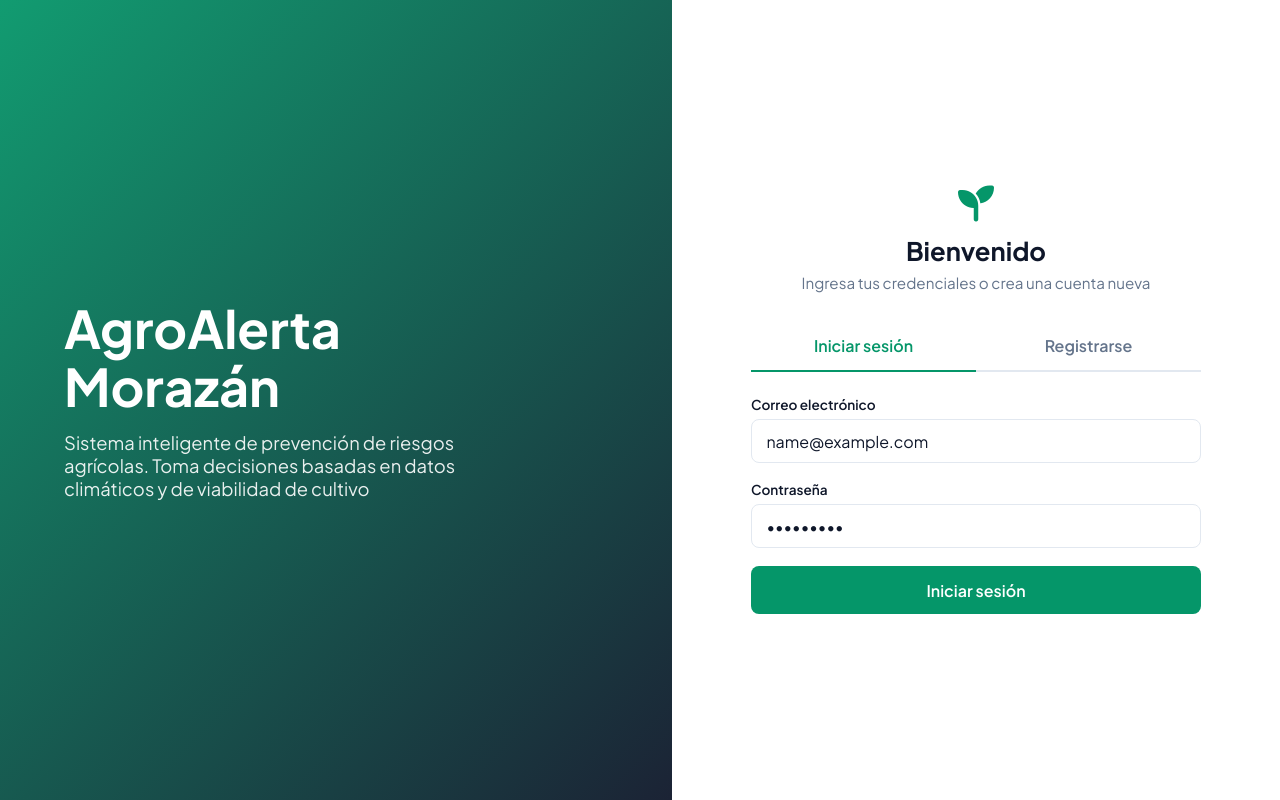
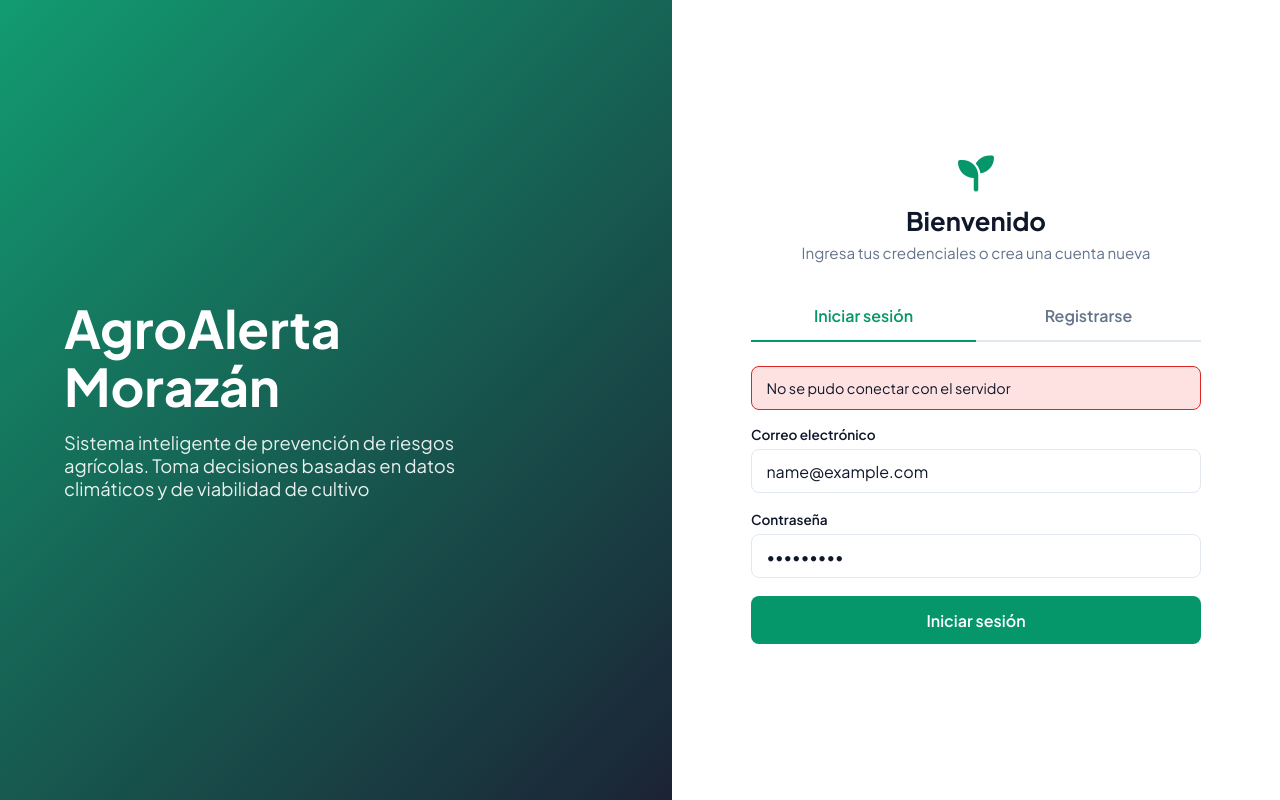
Before and after one commit to YonaZakkart/agroalerta-sv, an Angular app in the folder frontend/: page /login in a window 1280 px wide. Both pictures are taken after typing "name@example.com", "Sample123" into the empty fields and a click on the button "Iniciar sesión". Built offline with nearby package versions, Linux system fonts and the light colour scheme; no server answers.

Commit message:
feat(frontend): login conectado al backend con manejo de errores (6-A)

```diff
--- /dev/null
+++ b/frontend/src/app/core/errores.ts
@@ -0,0 +1,23 @@
+import { HttpErrorResponse } from '@angular/common/http';
+import { ApiError } from './models';
+
+/** Convierte cualquier error de HTTP en mensajes legibles para mostrar al usuario. */
+export function mensajesDeError(error: unknown): string[] {
+  if (!(error instanceof HttpErrorResponse)) return ['Ocurrió un error inesperado'];
+  if (error.status === 0) return ['No se pudo conectar con el servidor'];
+  if (error.status === 403) {
+    return ['Tu cuenta aún no está verificada. Verifícala para poder iniciar sesión'];
+  }
+
+  const cuerpo = error.error as Partial<ApiError> | null;
+  const mensajes: string[] = [];
+  if (cuerpo && typeof cuerpo.error === 'string') mensajes.push(cuerpo.error);
+  if (cuerpo?.detalles) {
+    mensajes.push(...(Array.isArray(cuerpo.detalles) ? cuerpo.detalles : [cuerpo.detalles]));
+  }
+  if (mensajes.length > 0) return mensajes;
+
+  return error.status >= 500
+    ? ['El servidor no responde. Verifica que el backend esté en ejecución']
+    : [`Error ${error.status}.`];
+}
--- a/frontend/src/app/pages/login/login.html
+++ b/frontend/src/app/pages/login/login.html
@@ -1,13 +1,28 @@
 <app-auth-shell>
-  <form novalidate (submit)="enviar($event)">
+  <form novalidate [formGroup]="formulario" (ngSubmit)="enviar()">
+    @if (avisoSesion) {
+      <p class="alerta alerta-aviso" role="status">{{ avisoSesion }}</p>
+    }
+    @if (errores().length > 0) {
+      <div class="alerta alerta-error" role="alert">
+        @for (mensaje of errores(); track $index) {
+          <p>{{ mensaje }}</p>
+        }
+      </div>
+    }
+
     <div class="form-group">
       <label for="correo">Correo electrónico</label>
-      <input id="correo" name="correo" type="email" autocomplete="email" placeholder="correo@ejemplo.com">
+      <input id="correo" name="correo" type="email" autocomplete="email" placeholder="correo@ejemplo.com"
+        formControlName="correo">
     </div>
     <div class="form-group">
       <label for="contrasena">Contraseña</label>
-      <input id="contrasena" name="contrasena" type="password" autocomplete="current-password" placeholder="••••••••">
+      <input id="contrasena" name="contrasena" type="password" autocomplete="current-password" placeholder="••••••••"
+        formControlName="contrasena">
     </div>
-    <button type="submit" class="btn-primary">Iniciar sesión</button>
+    <button type="submit" class="btn-primary" [disabled]="cargando()">
+      {{ cargando() ? 'Ingresando...' : 'Iniciar sesión' }}
+    </button>
   </form>
 </app-auth-shell>
--- a/frontend/src/app/pages/login/login.ts
+++ b/frontend/src/app/pages/login/login.ts
@@ -1,15 +1,54 @@
-import { Component } from '@angular/core';
+import { Component, inject, signal } from '@angular/core';
+import { NonNullableFormBuilder, ReactiveFormsModule, Validators } from '@angular/forms';
+import { ActivatedRoute, Router } from '@angular/router';
 import { AuthShell } from '../../layout/auth-shell/auth-shell';
+import { AuthService } from '../../core/auth.service';
+import { mensajesDeError } from '../../core/errores';
 
 @Component({
   selector: 'app-login',
-  imports: [AuthShell],
+  imports: [AuthShell, ReactiveFormsModule],
   templateUrl: './login.html',
   styleUrl: './login.css',
 })
 export class Login {
-  // Sin lógica en la 6-0: la conexión con el backend llega en la 6-A.
-  protected enviar(evento: Event): void {
-    evento.preventDefault();
+  private readonly auth = inject(AuthService);
+  private readonly router = inject(Router);
+  private readonly fb = inject(NonNullableFormBuilder);
+  private readonly motivoSesion = inject(ActivatedRoute).snapshot.queryParamMap.get('sesion');
+
+  protected readonly formulario = this.fb.group({
+    correo: ['', Validators.required],
+    contrasena: ['', Validators.required],
+  });
+  protected readonly cargando = signal(false);
+  protected readonly errores = signal<string[]>([]);
+
+  // Lo fija el interceptor al recibir un 401 con sesión activa.
+  protected readonly avisoSesion =
+    this.motivoSesion === 'expirada'
+      ? 'Tu sesión expiró. Inicia sesión nuevamente.'
+      : this.motivoSesion === 'invalida'
+        ? 'Tu sesión ya no es válida. Inicia sesión nuevamente.'
+        : null;
+
+  protected enviar(): void {
+    if (this.cargando()) return;
+    if (this.formulario.invalid) {
+      this.errores.set(['Ingresa tu correo y tu contraseña.']);
+      return;
+    }
+
+    this.cargando.set(true);
+    this.errores.set([]);
+    const { correo, contrasena } = this.formulario.getRawValue();
+
+    this.auth.login(correo.trim(), contrasena).subscribe({
+      next: () => void this.router.navigate(['/dashboard']),
+      error: (error: unknown) => {
+        this.errores.set(mensajesDeError(error));
+        this.cargando.set(false);
+      },
+    });
   }
 }
--- a/frontend/src/styles.css
+++ b/frontend/src/styles.css
@@ -196,3 +196,32 @@ select:focus {
     grid-column: span 2;
   }
 }
+
+/* Mensajes de estado de formularios (login, registro y futuros) */
+.alerta {
+  margin-bottom: 1rem;
+  padding: 0.75rem 0.9rem;
+  border: 1px solid;
+  border-radius: var(--radius-sm);
+  font-size: 0.9rem;
+  color: var(--text-dark);
+}
+
+.alerta p+p {
+  margin-top: 0.25rem;
+}
+
+.alerta-error {
+  background: var(--danger-light);
+  border-color: var(--danger);
+}
+
+.alerta-aviso {
+  background: var(--warning-light);
+  border-color: var(--warning);
+}
+
+.btn-primary:disabled {
+  opacity: 0.6;
+  cursor: not-allowed;
+}
```
